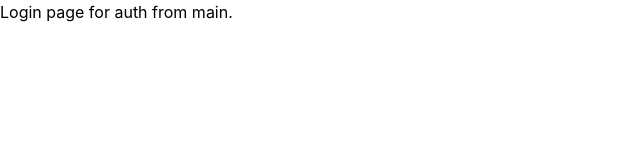
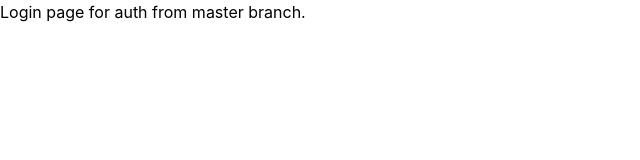
Before and after one commit to roohullah802/inspection, a React (Vite) app: page /sign-in in a window 1280 px wide. Shown: the top 160 px of the page, without its empty margins (0-640 px from the left). Built offline with nearby package versions, Linux system fonts and the light colour scheme.

Commit message:
changes from master

```diff
--- a/src/auth/Sign-in.tsx
+++ b/src/auth/Sign-in.tsx
@@ -1,7 +1,7 @@
 function SignIn() {
     return (
         <>
-            <div>Login page for auth from main.</div>
+            <div>Login page for auth from master branch.</div>
         </>
 
     )
```
